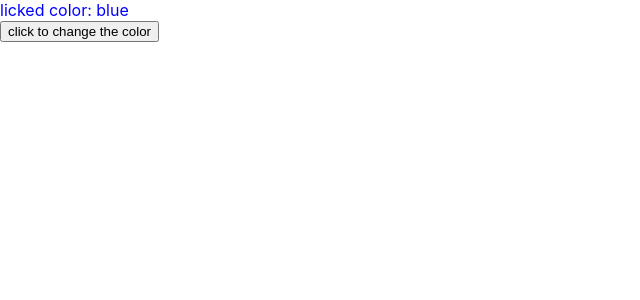
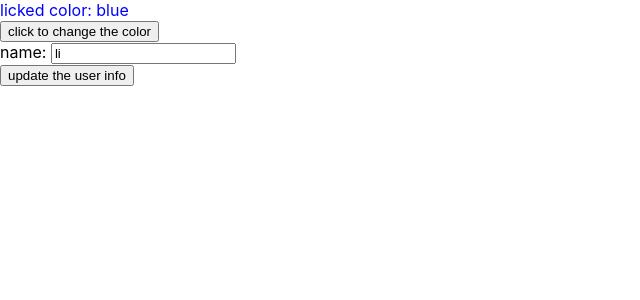
Before and after one commit to qingchen555/react, a React (Create React App) app: page / in a window 1280 px wide. Shown: the top 300 px of the page, without its empty margins (0-640 px from the left). Built offline with nearby package versions, Linux system fonts and the light colour scheme.

Commit message:
1-add userPage component 2-add store and reducer logic

```diff
--- a/package.json
+++ b/package.json
@@ -8,7 +8,9 @@
     "@testing-library/user-event": "^13.5.0",
     "react": "^18.3.1",
     "react-dom": "^18.3.1",
+    "react-redux": "^9.1.2",
     "react-scripts": "5.0.1",
+    "redux": "^5.0.1",
     "web-vitals": "^2.1.4"
   },
   "scripts": {
--- a/src/App.js
+++ b/src/App.js
@@ -1,5 +1,6 @@
 import './App.css'
 import React, { useState } from 'react'
+import UserPage from './components/userPage'
 
 // 使用react class实现点击按钮切换字体颜色
 // class App extends React.Component {
@@ -37,6 +38,7 @@ function App() {
     <div>
       <div style={{ color: color }}>licked color: {color}</div>
       <button onClick={onSwitchColor}>click to change the color</button>
+      <UserPage />
     </div>
   )
 }
--- /dev/null
+++ b/src/components/userPage.js
@@ -0,0 +1,27 @@
+import { useDispatch, useSelector } from 'react-redux'
+
+export default function UserPage() {
+  // useSelector : get the state value from store
+  const userInfo = useSelector((state) => state.userInfo)
+  // useDispatch: return the dispatch object collection
+  const dispatch = useDispatch()
+
+  const onUpdate = () => {
+    dispatch({
+      type: 'updateInfo',
+      payload: {
+        userName: 'guigui',
+      },
+    })
+  }
+  return (
+    <div>
+      <div>
+        name: <input type="text" value={userInfo.userName} />
+      </div>
+      <div>
+        <button onClick={onUpdate}>update the user info</button>
+      </div>
+    </div>
+  )
+}
--- a/src/index.js
+++ b/src/index.js
@@ -1,17 +1,16 @@
-import React from 'react';
-import ReactDOM from 'react-dom/client';
-import './index.css';
-import App from './App';
-import reportWebVitals from './reportWebVitals';
+import React from 'react'
+import ReactDOM from 'react-dom/client'
+import './index.css'
+import App from './App'
+import reportWebVitals from './reportWebVitals'
+import { Provider } from 'react-redux'
+import store from './store/index'
 
-const root = ReactDOM.createRoot(document.getElementById('root'));
+const root = ReactDOM.createRoot(document.getElementById('root'))
 root.render(
-  <React.StrictMode>
+  <Provider store={store}>
     <App />
-  </React.StrictMode>
-);
+  </Provider>
+)
 
-// If you want to start measuring performance in your app, pass a function
-// to log results (for example: reportWebVitals(console.log))
-// or send to an analytics endpoint. Learn more: https://bit.ly/CRA-vitals
-reportWebVitals();
+reportWebVitals()
--- /dev/null
+++ b/src/store/index.js
@@ -0,0 +1,6 @@
+import { createStore } from 'redux'
+import reducer from './reducer'
+
+const store = createStore(reducer)
+
+export default store
--- /dev/null
+++ b/src/store/reducer.js
@@ -0,0 +1,18 @@
+const initialState = {
+  userInfo: {
+    userName: 'li',
+  },
+}
+
+const reducer = (state = initialState, action) => {
+  switch (action.type) {
+    case 'updateInfo':
+      return {
+        ...state,
+        userInfo: action.payload,
+      }
+    default:
+      return state
+  }
+}
+export default reducer
```
Also changed, not shown: src/shared/array.js (added), 1 other file (tests, documents, lock files or other folders).
